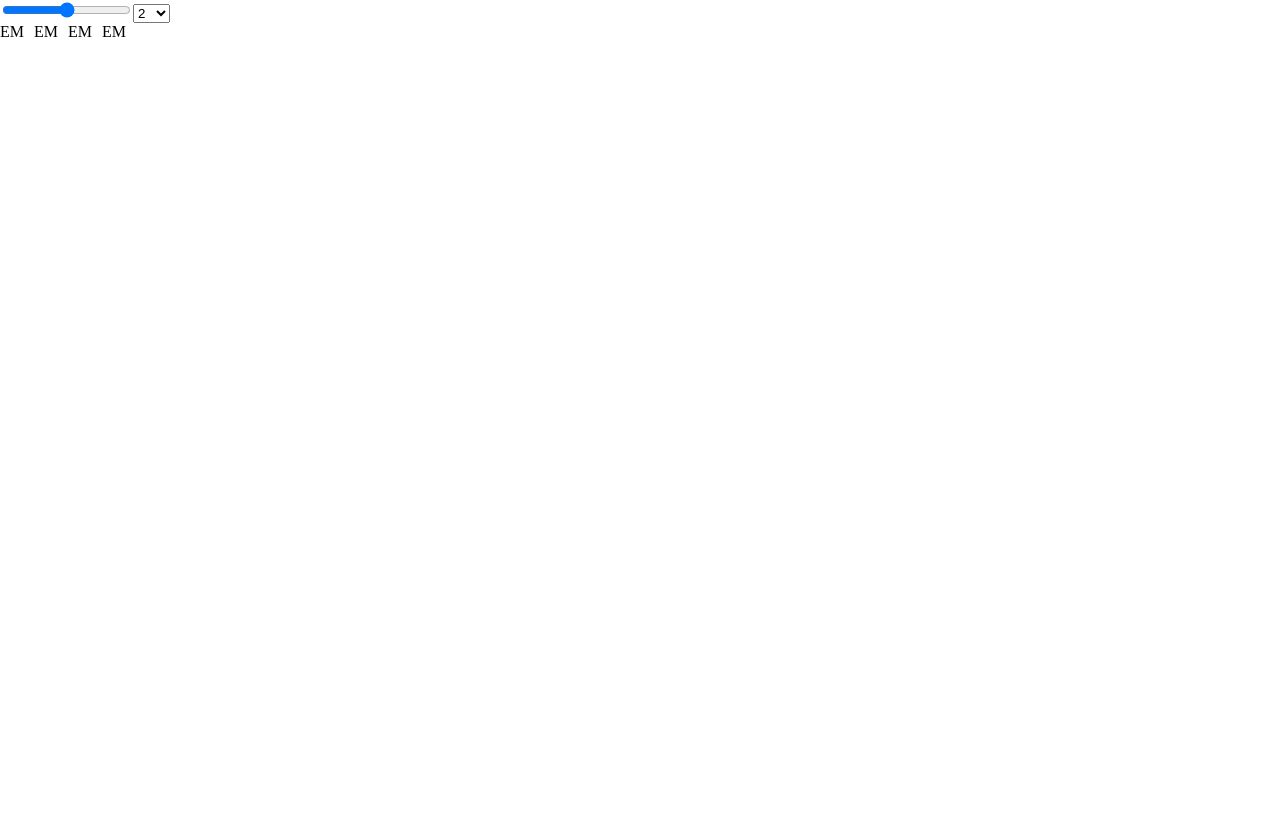
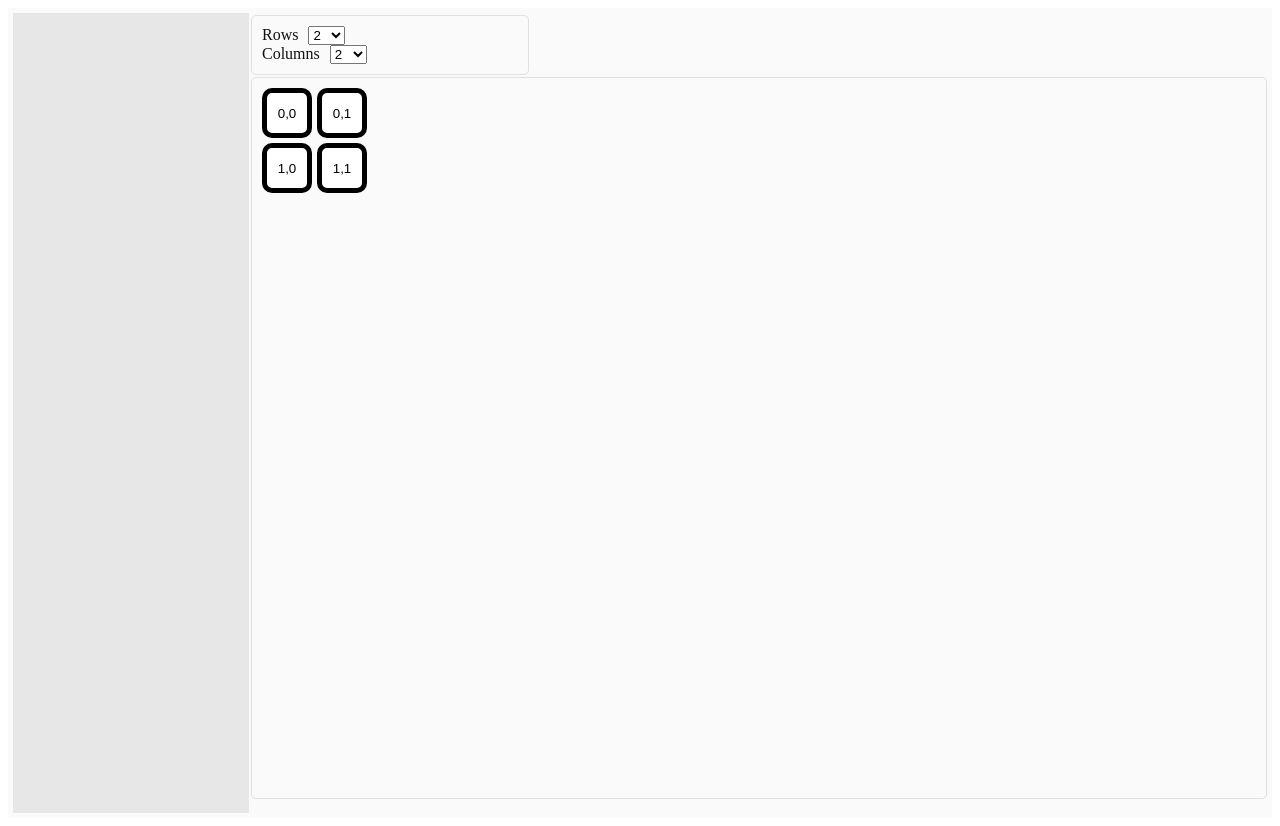
Before and after one commit to dannrubio/new-app-2, a React app: page / in a window 1280 px wide. Before the commit the page ends 800 px from the top, so only its background shows below. Built offline with nearby package versions, Linux system fonts and the light colour scheme; the HTML template or start-up script is replaced by a standard one.

Commit message:
Adding a Card grid based on rows and columns selected

```diff
--- a/src/App.tsx
+++ b/src/App.tsx
@@ -1,5 +1,4 @@
 import React from 'react';
-import './styles/App.module.scss';
 import Header from './components/Header';
 import Main from './components/Main';
 import Footer from './components/Footer';
--- a/src/app/layout.tsx
+++ b/src/app/layout.tsx
@@ -1,5 +1,5 @@
 import React from 'react';
-import '../styles/globals.module.scss';
+import '../styles/globals.scss';
 import Header from '../components/Header';
 import App from '../App';
 
--- /dev/null
+++ b/src/components/Card.tsx
@@ -0,0 +1,23 @@
+'use client';
+import React, { useState } from 'react';
+
+interface CardDetailProps {
+    name?: string;
+    value?: string;
+}
+
+const Card: React.FC<CardDetailProps> = ({ name, value }) => {
+    const [flipped, setFlipped] = useState(false);
+
+    return (
+        <button
+            id={name}
+            className={`card ${flipped ? 'flipped' : ''}`}
+            onClick={() => setFlipped(!flipped)}
+        >
+            {value ? value : '-1,-1'}
+        </button>
+    );
+}
+
+export default Card;
--- a/src/components/Main.tsx
+++ b/src/components/Main.tsx
@@ -1,19 +1,45 @@
-import React from 'react';
-import '../styles/Main.module.scss';
+'use client';
+import React, { useState } from 'react';
+import '../styles/main.scss';
 import Header from './Header';
 import RangeField from './RangeField';
+import Card from './Card';
 
 const Main: React.FC = () => {
+    const [rows, setRows] = useState(2);
+    const [columns, setColumns] = useState(2);
+
     return (
+        <div>
             <main className="Main">
                 {/* <Header /> */}
                 {/* main content goes here */}
                 <div id="leftHandNav" className='leftHandNav' />
                 <div id="mainBody" className='mainBody'>
-                <RangeField min={2} max={10} />
+                    <div className="input">
+                        <RangeField min={2} max={10} title='Rows' onChange={(value) => setRows(value)} />
+                        <RangeField min={2} max={10} title='Columns' onChange={(value) => setColumns(value)} />
                     </div>
-
+                    <div className="output roundedBox topAligned padding">
+                        {/* <div><span className='label'>Rows:</span>{rows}</div>
+                        <div><span className='label'>Columns:</span>{columns}</div> */}
+                        <div className="cardGrid"
+                            // style={{ gridTemplateRows: `repeat(${rows}, 1fr)`, gridTemplateColumns: `repeat(${columns}, 1fr)` }}
+                        > {
+                            Array.from({ length: rows }, (_, i) => (<div key={`row-${i}`}> {
+                                Array.from({ length: columns }, (_, j) => (<span key={`row-${i} col-${j}`}>
+                                    <Card
+                                        name={`row-${i} col-${j}`}
+                                        value={`${i},${j}`}
+                                     />
+                                </span>))
+                            }</div>))
+                        }
+                        </div>
+                    </div>
+                </div>
             </main>
+        </div>
     );
 };
 
--- a/src/components/RangeField.tsx
+++ b/src/components/RangeField.tsx
@@ -1,36 +1,51 @@
-import React from 'react';
+'use client';
+import React, { useState } from "react";
 
 interface RangeFieldProps {
-    min: number;
-    max: number;
+    title: string;
+    min?: number;
+    max?: number;
+    onChange?: (value: number) => void;
 }
 
-const RangeField: React.FC<RangeFieldProps> = ({ min = 2, max = 10 }) => {
+const RangeField: React.FC<RangeFieldProps> = ({ title, min = 2, max = 10, onChange }) => {
+    const safeMin = Math.min(min, max);
+    const safeMax = Math.max(min, max);
+
+    const [value, setValue] = useState(safeMin);
+
     const options = Array.from({ length: max - min + 1 }, (_, i) => min + i);
+
+    const handleChange = (v: number) => {
+        const newValue = Math.min(safeMax, Math.max(safeMin, v));
+        setValue(newValue);
+        onChange?.(newValue);
+    };
+
     return (
-        <div>
-            <div className="rangeField">
-                <input type="range" min={min} max={max} />
-                <select>
-                    {options.map((value) => (
-                        <option key={value} value={value}>
-                            {value}
-                        </option>
-                    ))}
-                </select>
-            </div>
-            <div>
-                <span className='font1EM'>EM</span>
-                <span className='font1point5EM'>EM</span>
-                <span className='font2EM'>EM</span>
-                <span className='font5EM'>EM</span>
-            </div>
-            {/* <div>
-                <span className='topAligned font1REM'>EM</span>
-                <span className='topAligned font1point5REM'>EM</span>
-                <span className='topAligned font2REM'>EM</span>
-                <span className='topAligned font5REM'>EM</span>
-            </div> */}
+        <div className="rangeField">
+            <span className="label">
+                {title}
+            </span>
+            {/* <span className="component">
+                <input
+                    type="range"
+                    min={safeMin}
+                    max={safeMax}
+                    onChange={(e) => handleChange(Number(e.target.value))}
+                    value={value}
+                />
+            </span> */}
+            <select
+                value={value}
+                onChange={(e) => handleChange(Number(e.target.value))}
+            >
+                {options.map((v) => (
+                    <option key={v} value={v}>
+                        {v}
+                    </option>
+                ))}
+            </select>
         </div>
     );
 };
--- a/src/styles/App.module.scss
+++ /dev/null
@@ -1,36 +0,0 @@
-body {
-    margin: 0;
-    /* font-family: Impact, Haettenschweiler, 'Arial Narrow Bold', sans-serif; */
-    /* font-family: -apple-system, BlinkMacSystemFont, 'Segoe UI', Roboto, 'Helvetica Neue', Arial, sans-serif; */
-    -webkit-font-smoothing: antialiased;
-    -moz-osx-font-smoothing: grayscale;
-}
-
-h1, h2, h3, h4, h5, h6 {
-    margin: 0;
-}
-
-a {
-    text-decoration: none;
-    color: inherit;
-}
-
-.container {
-    max-width: 1200px;
-    margin: 0 auto;
-    padding: 20px;
-}
-
-.header {
-    background-color: #282c34;
-    padding: 20px;
-    color: white;
-    text-align: center;
-}
-
-.footer {
-    background-color: #282c34;
-    padding: 10px;
-    color: white;
-    text-align: center;
-}
--- a/src/styles/Main.module.scss
+++ /dev/null
@@ -1,75 +0,0 @@
-.Main {
-    min-height: calc(100vh);
-    padding: 5px 5px;
-    display: flex;
-    /* align-items: first baseline;
-    justify-content: center; */
-    background: #fafafa;
-    /* background: #ff0000; */
-    color: #111;
-}
-
-.Main h1 {
-    font-size: 2rem;
-    margin: 0;
-}
-
-@media (min-width: 768px) {
-    .Main h1 {
-        font-size: 2.5rem;
-    }
-}
-
-.leftHandNav {
-    width: 20vw;
-    background: #e0e0e0;
-    opacity: 0.75;
-}
-
-.mainBody {
-    width: 80vw;
-    background: transparent;
-    /* font-family: Impact, Haettenschweiler, 'Arial Narrow Bold', sans-serif; */
-    @extend .font1EM;
-}
-
-span {
-    margin-right: 10px;
-}
-
-.font1EM {
-    font-size: 1em;
-}
-
-.font1point5EM {
-    font-size: 1.5em;
-}
-
-.font2EM {
-    font-size: 2em;
-}
-
-.font5EM {
-    font-size: 5em;
-}
-
-.font1REM {
-    font-size: 1rem;
-}
-
-.font1point5REM {
-    font-size: 1.5rem;
-}
-
-.font2REM {
-    font-size: 2rem;
-}
-
-.font5REM {
-    font-size: 5rem;
-}
-
-.topAligned {
-    vertical-align: top;
-    line-height: normal;
-}
--- a/src/styles/globals.module.scss
+++ /dev/null
@@ -1,62 +0,0 @@
-:root {
-  --primary-color: #0070f3;
-  --secondary-color: #1a1a1a;
-  --background-color: #f0f0f0;
-  --text-color: #333;
-}
-
-* {
-  margin: 0;
-  padding: 0;
-  box-sizing: border-box;
-}
-
-body {
-    font-family: -apple-system, BlinkMacSystemFont, 'Segoe UI', Roboto, 'Helvetica Neue', Arial, sans-serif;
-    background-color: var(--background-color);
-    color: var(--text-color);
-}
-
-a {
-  color: var(--primary-color);
-  text-decoration: none;
-}
-
-a:hover {
-  text-decoration: underline;
-}
-
-h1, h2, h3, h4, h5, h6 {
-  margin: 0;
-}
-
-.container {
-  max-width: 1200px;
-  margin: 0 auto;
-  padding: 0 20px;
-}
-
-.input-button {
-  padding: 10px 20px;
-  background-color: var(--primary-color);
-  color: white;
-  border: none;
-  border-radius: 5px;
-  cursor: pointer;
-}
-
-li {
-  display: inline-block;
-  /* margin-right: 5px; */
-  margin: 20px 0px 20px 10px;
-}
-
-.Header, .Footer {
-    min-height: calc(10vh);
-    max-height: calc(20vh);
-}
-
-.Footer {
-  display: flex;
-  flex-direction: column;
-}
--- /dev/null
+++ b/src/styles/globals.scss
@@ -0,0 +1,86 @@
+:root {
+    --primary-color: #0070f3;
+    --secondary-color: #1a1a1a;
+    --background-color: #f0f0f0;
+    --text-color: #333;
+}
+
+* {
+    margin: 0;
+    padding: 0;
+    box-sizing: border-box;
+}
+
+body {
+    margin: 0;
+    /* font-family: Impact, Haettenschweiler, 'Arial Narrow Bold', sans-serif; */
+    font-family: -apple-system, BlinkMacSystemFont, 'Segoe UI', Roboto, 'Helvetica Neue', Arial, sans-serif;
+    background-color: var(--background-color);
+    color: var(--text-color);
+    -webkit-font-smoothing: antialiased;
+    -moz-osx-font-smoothing: grayscale;
+}
+
+a {
+    color: var(--primary-color);
+    text-decoration: none;
+}
+
+a:hover {
+    text-decoration: underline;
+    color: inherit;
+}
+
+h1, h2, h3, h4, h5, h6 {
+    margin: 0;
+}
+
+.container {
+    max-width: 1200px;
+    margin: 0 auto;
+    padding: 0 20px;
+    // padding: 20px;
+}
+
+.input-button {
+    padding: 10px 20px;
+    background-color: var(--primary-color);
+    color: white;
+    border: none;
+    border-radius: 5px;
+    cursor: pointer;
+}
+
+li {
+    display: inline-block;
+    /* margin-right: 5px; */
+    margin: 20px 0px 20px 10px;
+}
+
+.header {
+    background-color: #282c34;
+    padding: 20px;
+    color: white;
+    text-align: center;
+}
+
+.footer {
+    background-color: #282c34;
+    padding: 10px;
+    color: white;
+    text-align: center;
+}
+
+.Header, .Footer {
+    min-height: calc(10vh);
+    max-height: calc(20vh);
+}
+
+.Footer {
+    display: flex;
+    flex-direction: column;
+}
+
+.label {
+    margin-right: 10px;
+}
--- /dev/null
+++ b/src/styles/main.scss
@@ -0,0 +1,106 @@
+.Main {
+    min-height: calc(100vh);
+    padding: 5px 5px;
+    display: flex;
+    /* align-items: first baseline;
+    justify-content: center; */
+    background: #fafafa;
+    /* background: #ff0000; */
+    color: #111;
+}
+
+.Main h1 {
+    font-size: 2rem;
+    margin: 0;
+}
+
+@media (min-width: 768px) {
+    .Main h1 {
+        font-size: 2.5rem;
+    }
+}
+
+.leftHandNav {
+    width: 20vw;
+    background: #e0e0e0;
+    opacity: 0.75;
+}
+
+.mainBody {
+    width: 80vw;
+    background: transparent;
+    /* font-family: Impact, Haettenschweiler, 'Arial Narrow Bold', sans-serif; */
+
+    // > .input {
+    //     display: inline-block;
+    //     width: 20vw;
+    //     @extend .topAligned;
+    //     @extend .roundedBox;
+    // }
+}
+
+.input {
+    display: inline-block;
+    width: 20vw;
+    @extend .topAligned;
+    @extend .roundedBox;
+    @extend .padding;
+}
+
+.output {
+    height: calc(100vh - 100px);
+    width: calc(80vw - 30px);
+    padding: 10px 10px;
+}
+
+.topAligned {
+    vertical-align: top;
+    line-height: normal;
+}
+
+.roundedBox {
+    border: 1px solid #e0e0e0;
+    border-radius: 5px;
+    margin: 2px 0px 0px 2px;
+}
+
+// .rangeField {
+//     margin: 10px 0px 5px 10px;
+// }
+
+.label {
+    width: 80px;
+    margin-right: 10px;
+}
+
+.padding {
+    padding: 10px 10px;
+}
+
+.card {
+    min-width: 50px;
+    max-width: 50px;
+    min-height: 50px;
+    max-height: 50px;;
+    border: 5px solid;
+    border-color: #000000;
+    background-color: #ffffff;
+    border-radius: 10px;
+    color: #000000;
+    margin: 0px 5px 5px 0px;
+    align-items: center;
+}
+
+.card:hover {
+    cursor: pointer;
+    box-shadow: 2px 2px 5px rgba(0, 0, 0, 0.3);
+    border-color: #f00000;
+    background-color: #a0a0a0;
+    color: #ffffff;
+}
+
+.flipped {
+    background-color: #000000;
+    border-color: #ff0000;
+    color: #ffffff;
+}
```
Lines whose indentation alone changed are shown as unchanged.
